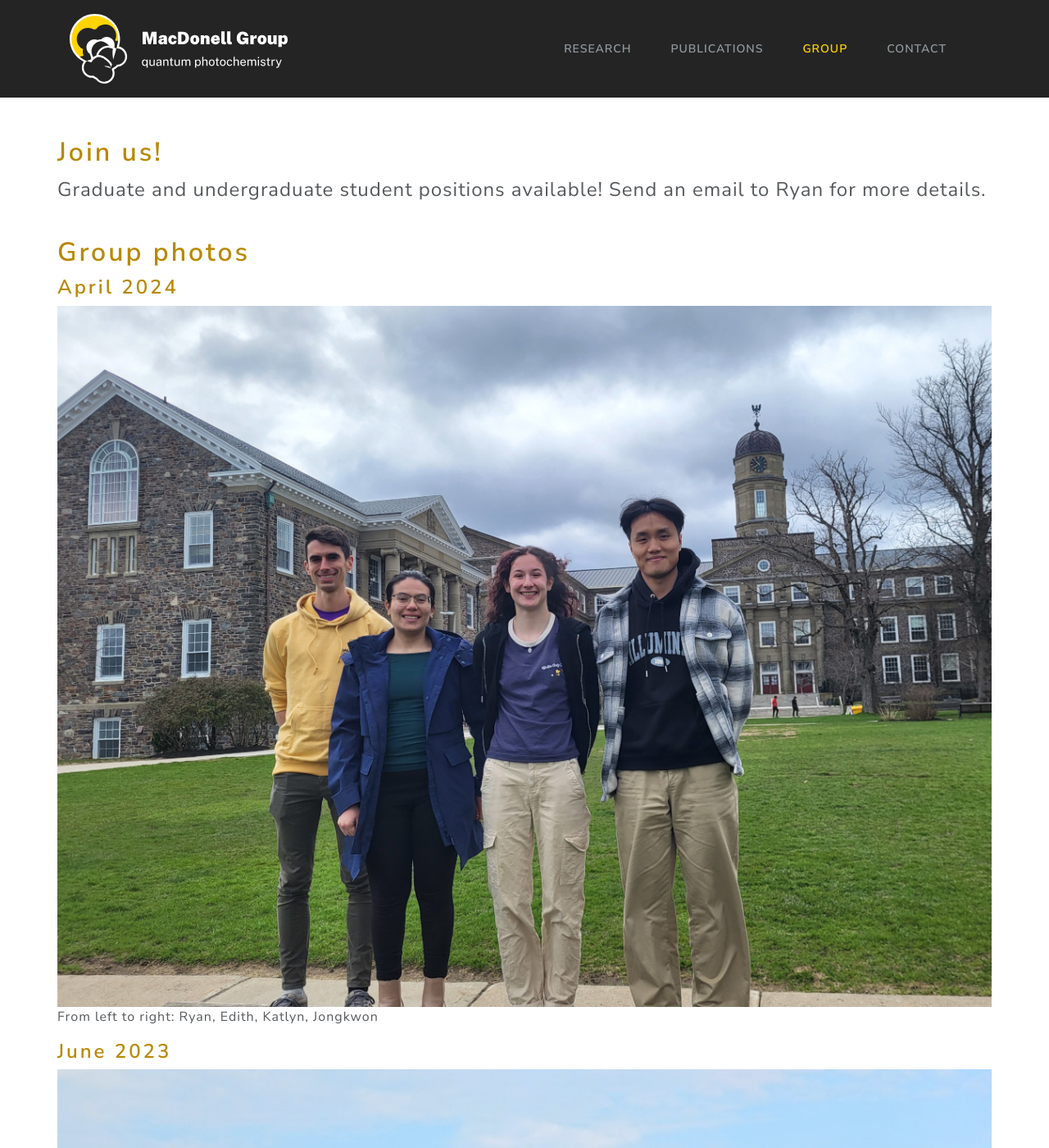
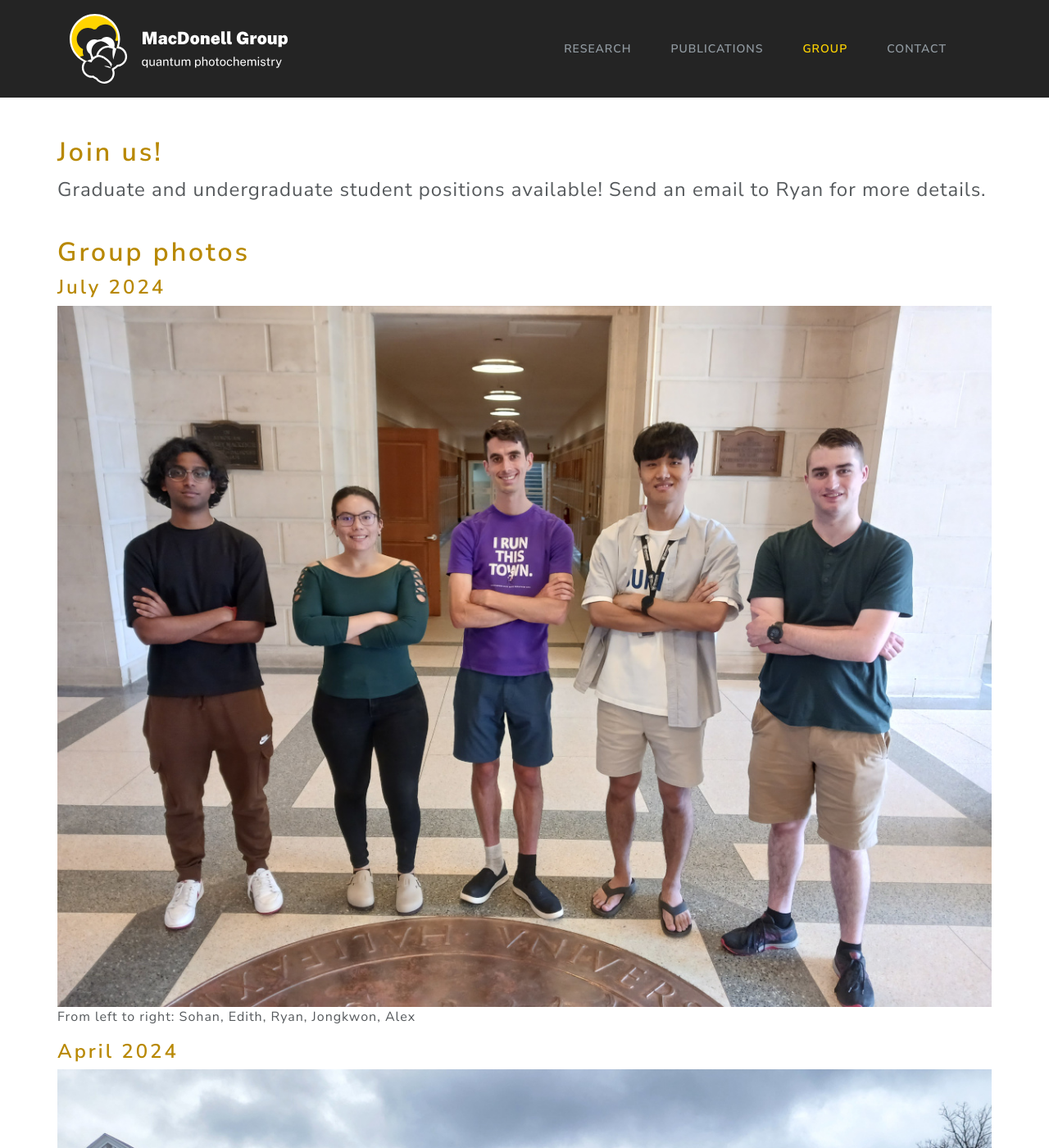
Before and after one commit to macdonell-group/macdonell-group.github.io, a Jekyll site: the page built from group.md, in a window 1280 px wide and 1400 px high. Shown: the whole window at 82% size. Built offline with Jekyll 4.4.1, drawn with Linux system fonts in a browser that asks for light colours.

Commit message:
Added July 2024 group photo

```diff
--- a/group.md
+++ b/group.md
@@ -9,6 +9,12 @@ Graduate and undergraduate student positions available! Send an email to Ryan fo
 </font><br/>
 
 # Group photos
+### July 2024
+
+![Sohan Sanjeev, Edith Leal-Sánchez, Ryan MacDonell, Jongkwon Ha, and Alex MacDonald in the Dalhousie Hicks Foyer](/images/groupphoto_jul2024.jpg)
+From left to right: Sohan, Edith, Ryan, Jongkwon, Alex
+
+
 ### April 2024
 
 ![Ryan MacDonell, Edith Leal-Sánchez, Katlyn Near, and Jongkwon Ha in the Dalhousie Quad](/images/groupphoto_apr2024.jpg)
```
Also changed, not shown: images/groupphoto_jul2024.jpg (added).
